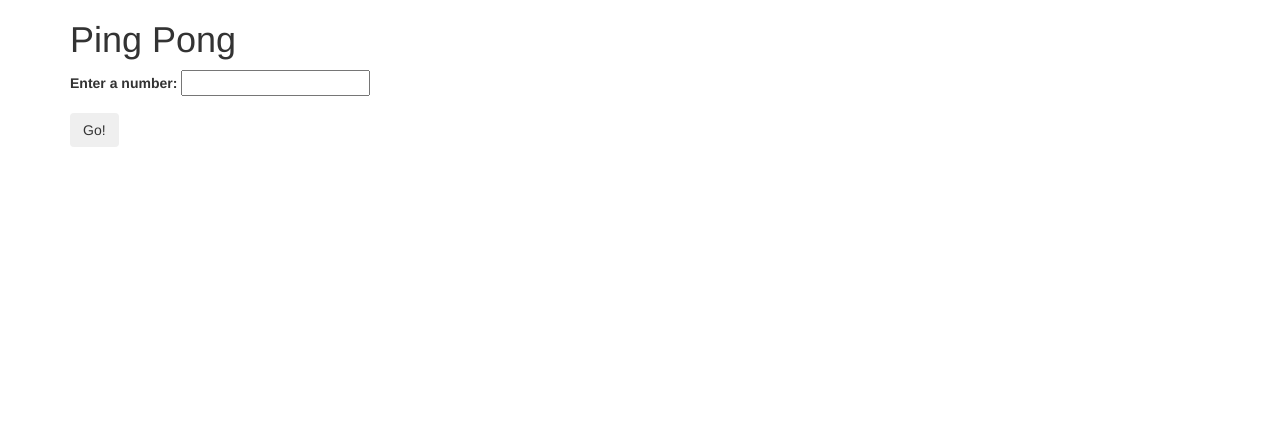
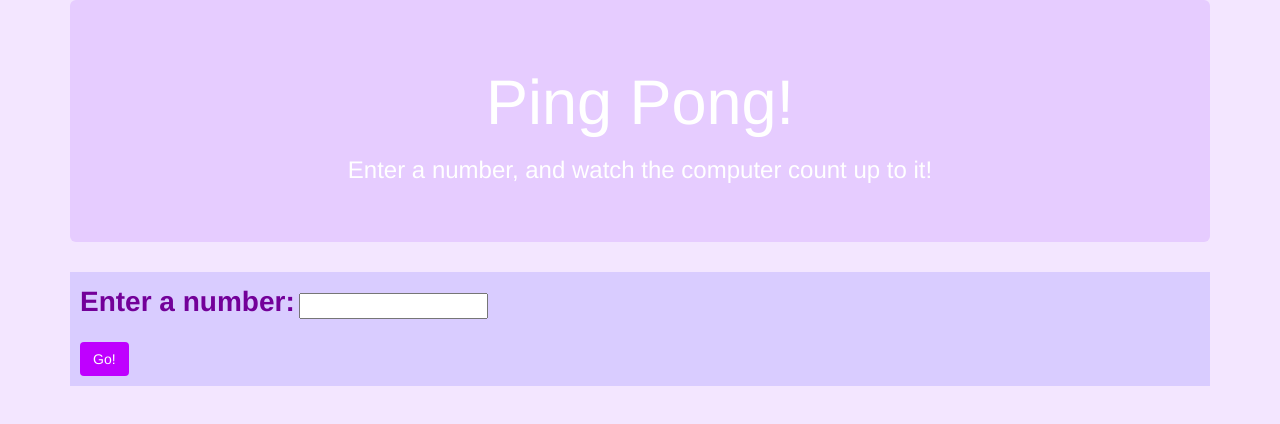
Before and after one commit to sailor27/ping-pong, a plain HTML site: page index.html in a window 1280 px wide. Drawn offline with Linux system fonts and the light colour scheme.

Commit message:
Modify html.

```diff
--- a/css/styles.css
+++ b/css/styles.css
@@ -0,0 +1,32 @@
+
+.jumbotron {
+  text-align: center;
+  font-size: 10em;
+  color: #ffffff;
+  background-color: #e6ccff;
+}
+body {
+  background-color: #f3e6ff;
+}
+
+form#blank {
+  background-color: #d9ccff;
+  padding: 10px;
+}
+
+button {
+  background-color: #bf00ff;
+  color: white;
+}
+
+label {
+  color:#730099;
+  text-align: center;
+  font-size: 2em;
+}
+
+#output {
+  font-size: 2em;
+  color: #730099;
+  background-color: #f2ccff;
+}
--- a/index.html
+++ b/index.html
@@ -9,7 +9,11 @@
   </head>
   <body>
     <div class="container">
-      <h1>Ping Pong</h1>
+
+      <div class= "jumbotron">
+        <h1>Ping Pong!</h1>
+        <h3>Enter a number, and watch the computer count up to it!</h3>
+      </div>
 
       <form id="blank">
         <div class="form-group">
@@ -21,7 +25,7 @@
       </form>
 
       <div>
-        <p id="not"></p>
+        <h2 id="not"><h2>
         <ul id="output">
         </ul>
       </div>
```
